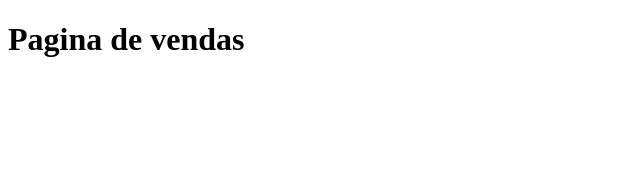
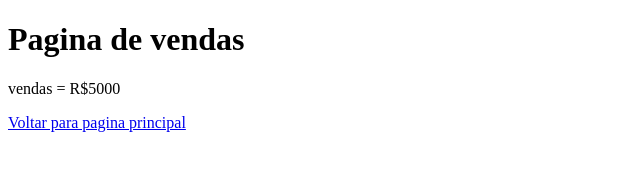
Before and after one commit to KaylanDev/Aula-GitHub, a plain HTML site: page Pagina de vendas.html in a window 1280 px wide. Shown: the whole page, without its empty margins (0-640 px from the left). Drawn offline with Linux system fonts and the light colour scheme.

Commit message:
acrescentado valor das vendas

```diff
--- a/Pagina de vendas.html
+++ b/Pagina de vendas.html
@@ -6,7 +6,8 @@
     <title>Pagina De vendas</title>
 </head>
 <body>
-
     <h1>Pagina de vendas</h1>
+<p>vendas = R$5000</p>
+<a href="Index.html">Voltar para pagina principal</a>
 </body>
 </html>
```
